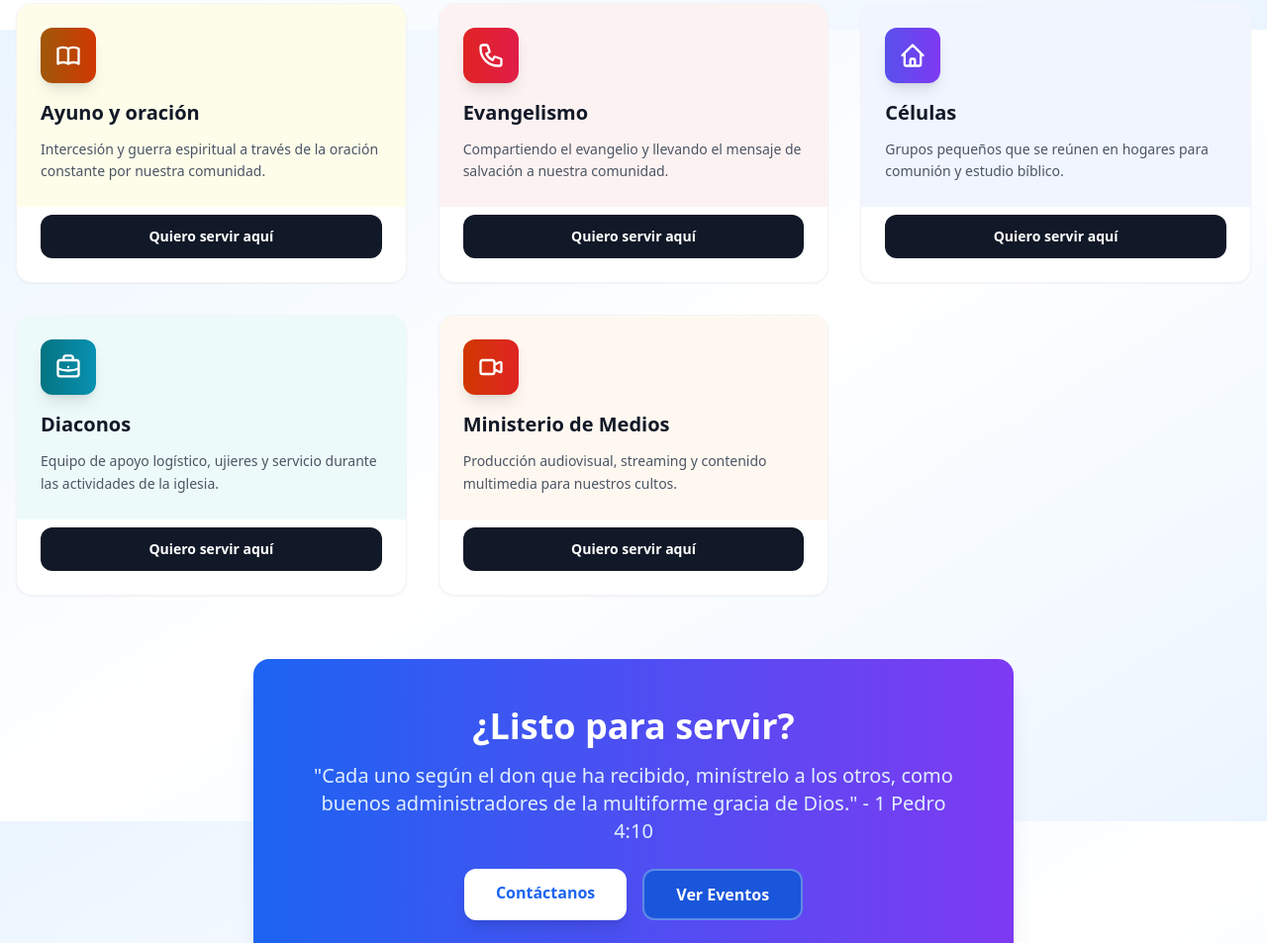
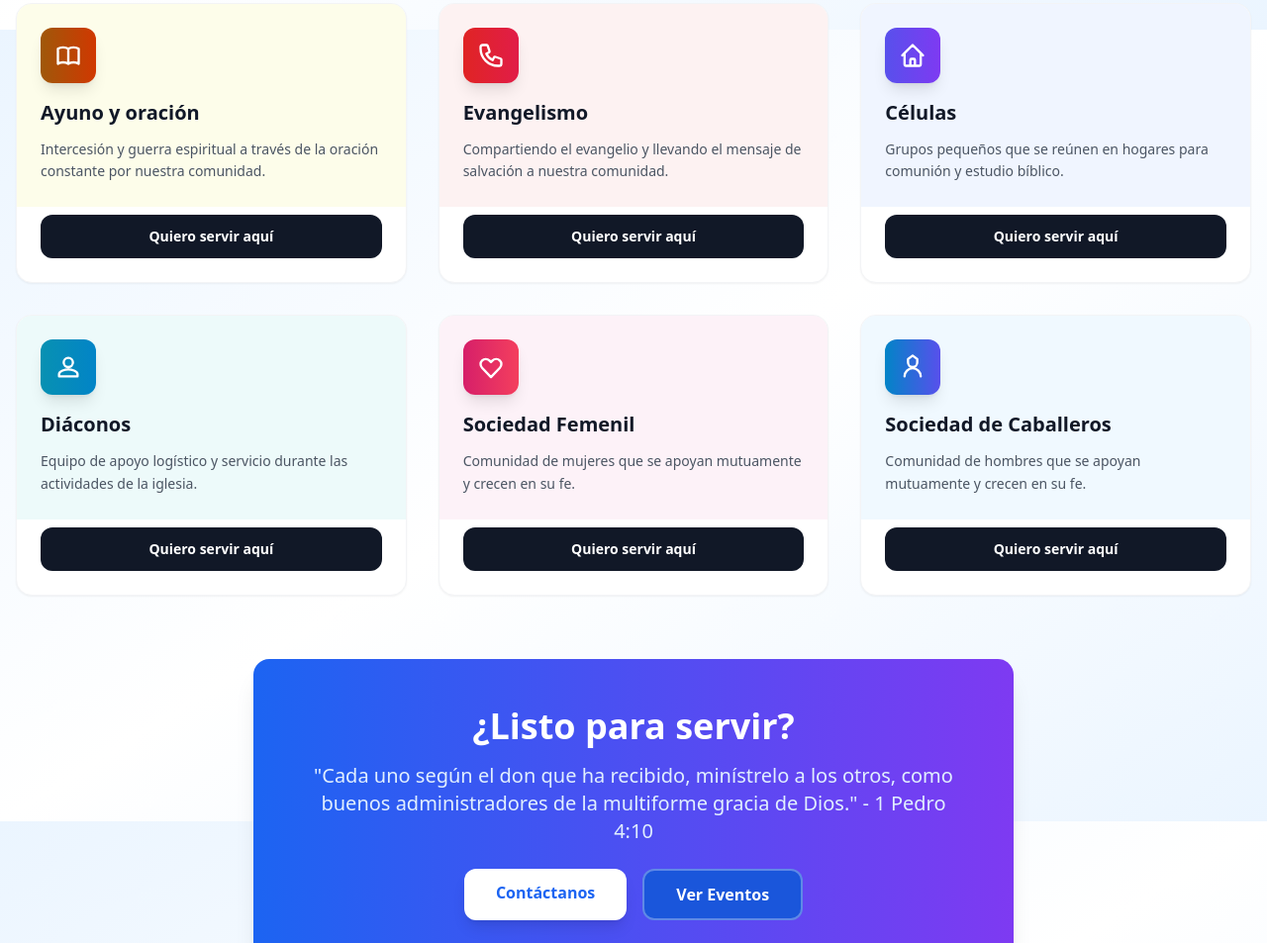
Before and after one commit to Dou2020/Mensajeros, an Astro site: page /Ministerios in a window 1280 px wide. Shown: the part 770-1723 px from the top of the page at 99% size. Built offline with nearby package versions, Linux system fonts and the light colour scheme; Astro itself is replaced by a stand-in of ours.

Commit message:
fix ministerios

```diff
--- a/src/pages/Ministerios.astro
+++ b/src/pages/Ministerios/index.astro
@@ -1,7 +1,7 @@
 ---
-import Layout from '../layouts/Layout.astro';
-import Navbar from '../components/navbar.astro';
-import Footer from '../layouts/footer.astro';
+import Layout from '../../layouts/Layout.astro';
+import Navbar from '../../components/navbar.astro';
+import Footer from '../../layouts/footer.astro';
 
 const pageMetadata = {
   title: 'Ministerios - Iglesia Sinai Retalhuleu',
@@ -60,20 +60,28 @@ const ministerios = [
     bgDark: 'dark:bg-indigo-900/20'
   },
   {
-    nombre: 'Diaconos',
-    descripcion: 'Equipo de apoyo logístico, ujieres y servicio durante las actividades de la iglesia.',
-    icono: 'M21 13.255A23.931 23.931 0 0112 15c-3.183 0-6.22-.62-9-1.745M16 6V4a2 2 0 00-2-2h-4a2 2 0 00-2 2v2m4 6h.01M5 20h14a2 2 0 002-2V8a2 2 0 00-2-2H5a2 2 0 00-2 2v10a2 2 0 002 2z',
-    color: 'from-teal-600 to-cyan-600',
+    nombre: 'Diáconos',
+    descripcion: 'Equipo de apoyo logístico y servicio durante las actividades de la iglesia.',
+    icono: 'M12 12c2.21 0 4-1.79 4-4s-1.79-4-4-4-4 1.79-4 4 1.79 4 4 4zm0 2c-2.67 0-8 1.34-8 4v2h16v-2c0-2.66-5.33-4-8-4z',
+    color: 'from-cyan-600 to-sky-600',
     bgLight: 'bg-teal-50',
     bgDark: 'dark:bg-teal-900/20'
   },
   {
-    nombre: 'Ministerio de Medios',
-    descripcion: 'Producción audiovisual, streaming y contenido multimedia para nuestros cultos.',
-    icono: 'M15 10l4.553-2.276A1 1 0 0121 8.618v6.764a1 1 0 01-1.447.894L15 14M5 18h8a2 2 0 002-2V8a2 2 0 00-2-2H5a2 2 0 00-2 2v8a2 2 0 002 2z',
-    color: 'from-orange-600 to-red-600',
-    bgLight: 'bg-orange-50',
-    bgDark: 'dark:bg-orange-900/20'
+    nombre: 'Sociedad Femenil',
+    descripcion: 'Comunidad de mujeres que se apoyan mutuamente y crecen en su fe.',
+    icono: 'M4.318 6.318a4.5 4.5 0 016.364 0L12 7.636l1.318-1.318a4.5 4.5 0 116.364 6.364L12 20.682 4.318 12.682a4.5 4.5 0 010-6.364z',
+    color: 'from-pink-600 to-rose-500',
+    bgLight: 'bg-pink-50',
+    bgDark: 'dark:bg-pink-900/20'
+  },
+  {
+    nombre: 'Sociedad de Caballeros',
+    descripcion: 'Comunidad de hombres que se apoyan mutuamente y crecen en su fe.',
+    icono: 'M12 12c2.21 0 4-1.79 4-4V5l-4-3-4 3v3c0 2.21 1.79 4 4 4zm7 8a7 7 0 00-14 0',
+    color: 'from-sky-600 to-indigo-600',
+    bgLight: 'bg-sky-50',
+    bgDark: 'dark:bg-indigo-900/20'
   }
 ];
 ---
```
